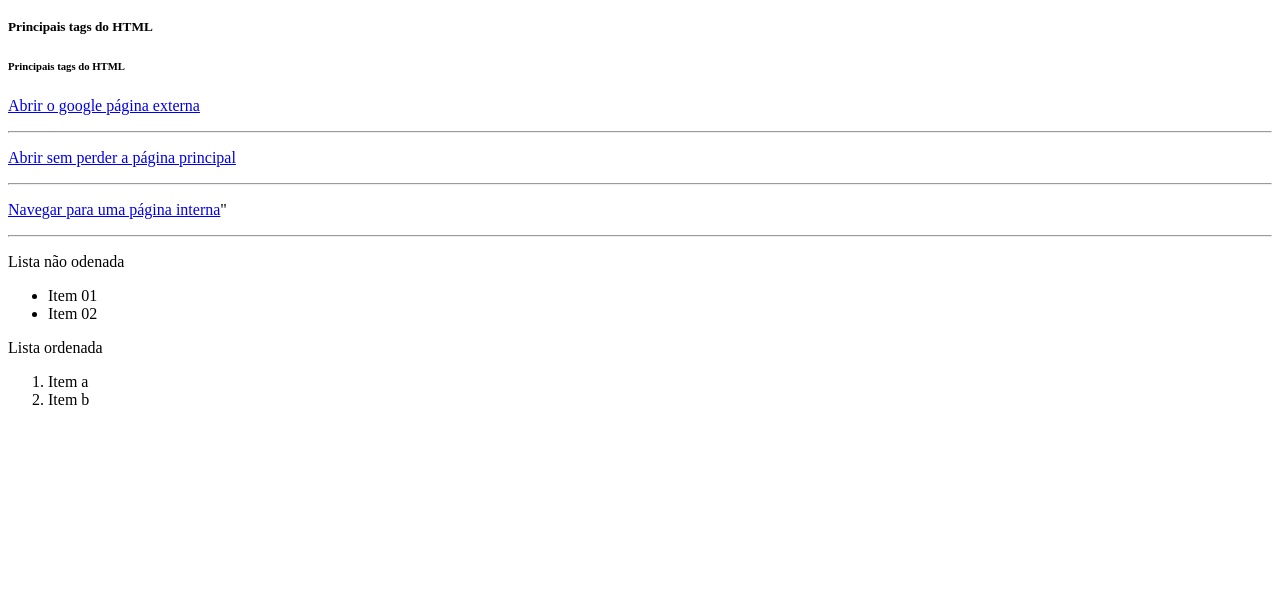
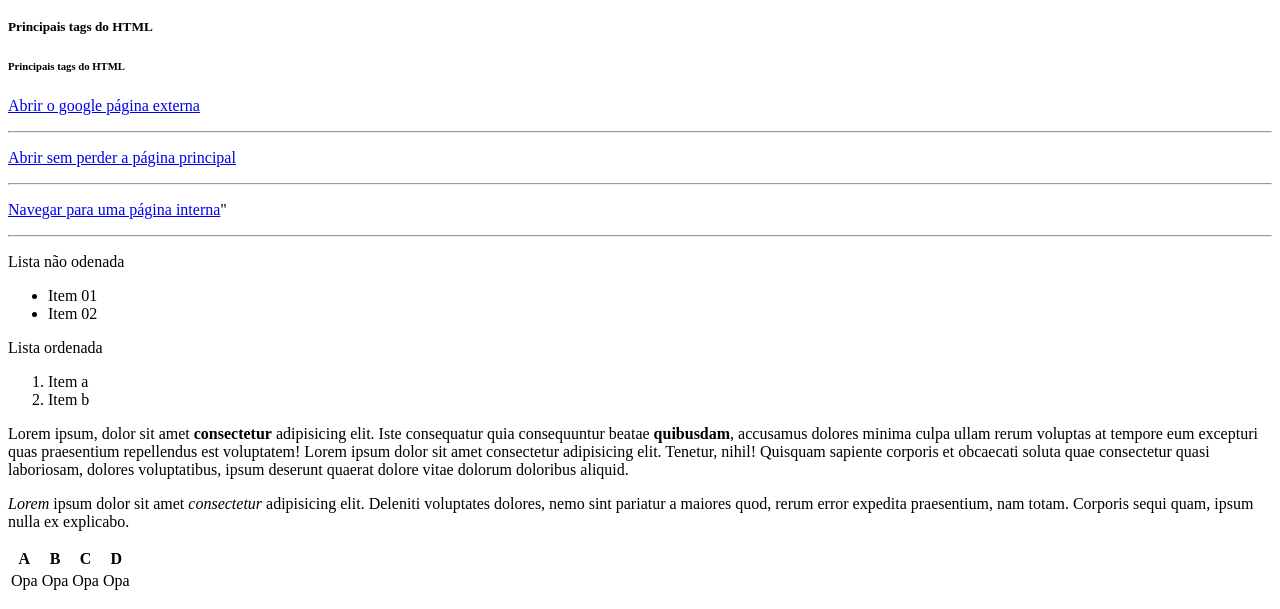
Before and after one commit to heloisaatss/Front-End, a plain HTML site: page tags.html in a window 1280 px wide. Shown: the part 191-800 px from the top of the page. Drawn offline with Linux system fonts and the light colour scheme.

Commit message:
Primeiro exercício

```diff
--- a/tags.html
+++ b/tags.html
@@ -19,19 +19,19 @@
     <h6>Principais tags do HTML</h6>
 
     <p>
-    <a href=http://google.com>Abrir o google página externa</a>
+        <a href=http://google.com>Abrir o google página externa</a>
     </p>
     <hr>
     <p>
-    <a href="http://google.com.br" target="_blank">Abrir sem perder a página principal</a>
+        <a href="http://google.com.br" target="_blank">Abrir sem perder a página principal</a>
     </p>
     <hr>
 
     <p>
-    <a href="index.html">Navegar para uma página interna</a>"
+        <a href="index.html">Navegar para uma página interna</a>"
     </p>
     <hr>
-<p>Lista não odenada</p>
+    <p>Lista não odenada</p>
     <ul>
         <li>Item 01</li>
         <li>Item 02</li>
@@ -43,5 +43,35 @@
         <li>Item b</li>
     </ol>
 
+    <p>
+        Lorem ipsum, dolor sit amet <b>consectetur</b> adipisicing elit. Iste consequatur quia consequuntur beatae
+        <strong>quibusdam</strong>, accusamus dolores minima culpa ullam rerum voluptas at tempore eum excepturi quas
+        praesentium
+        repellendus est voluptatem!
+        Lorem ipsum dolor sit amet consectetur adipisicing elit. Tenetur, nihil! Quisquam sapiente corporis et obcaecati
+        soluta quae consectetur quasi laboriosam, dolores voluptatibus, ipsum deserunt quaerat dolore vitae dolorum
+        doloribus aliquid.
+    </p>
+
+    <p>
+        <i>Lorem</i> ipsum dolor sit amet <em>consectetur</em> adipisicing elit. Deleniti voluptates dolores, nemo sint pariatur a
+        maiores quod, rerum error expedita praesentium, nam totam. Corporis sequi quam, ipsum nulla ex explicabo.
+    </p>
+
+<table>
+    <th>A</th>
+    <th>B</th>
+    <th>C</th>
+    <th>D</th>
+    <tr>
+        <td>Opa </td>
+        <td>Opa </td>
+        <td>Opa </td>
+        <td>Opa </td>
+    </tr>
+
+</table>
+
 </body>
+
 </html>
```
Also changed, not shown: curriculum_vitae.html (added, +48 -0 lines).
